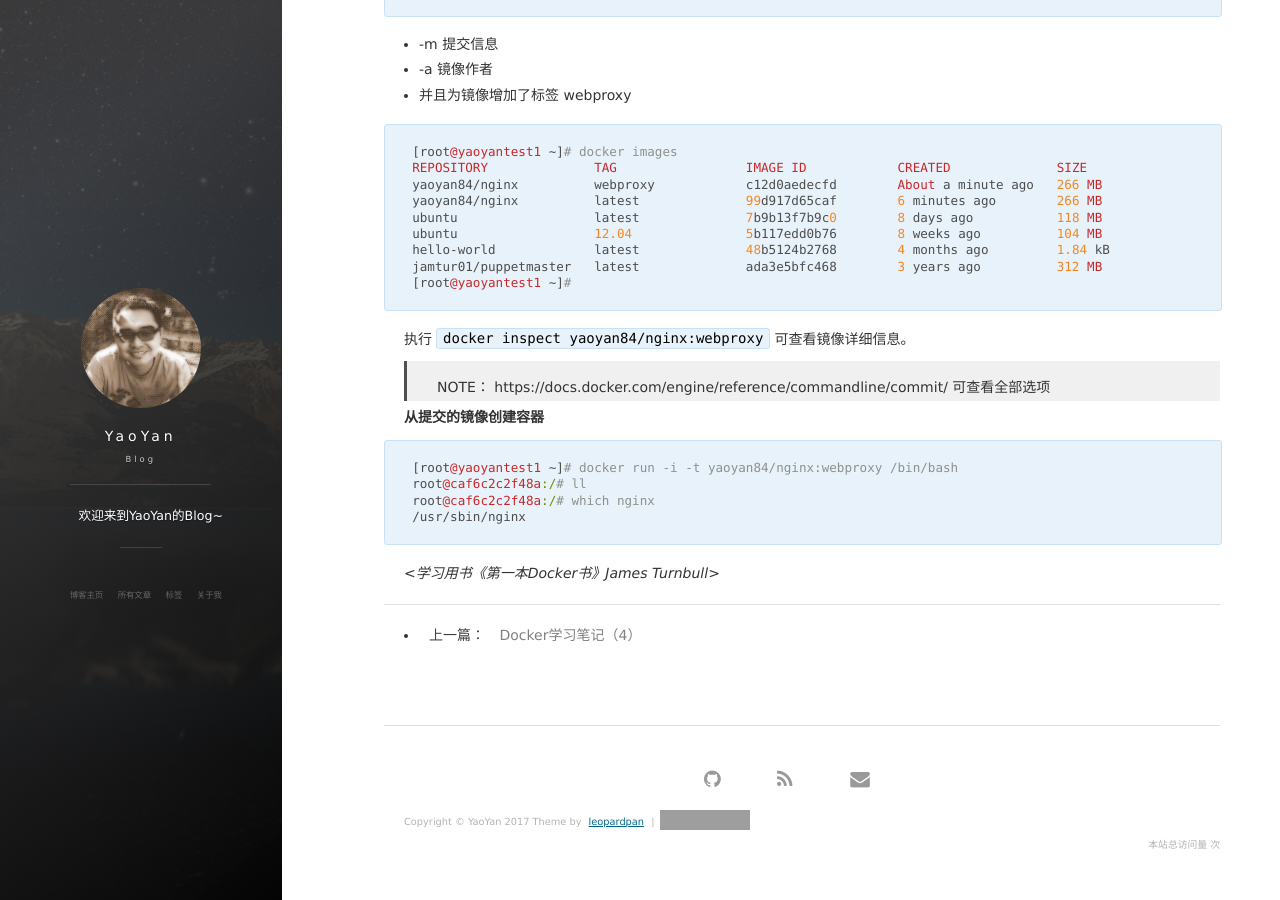
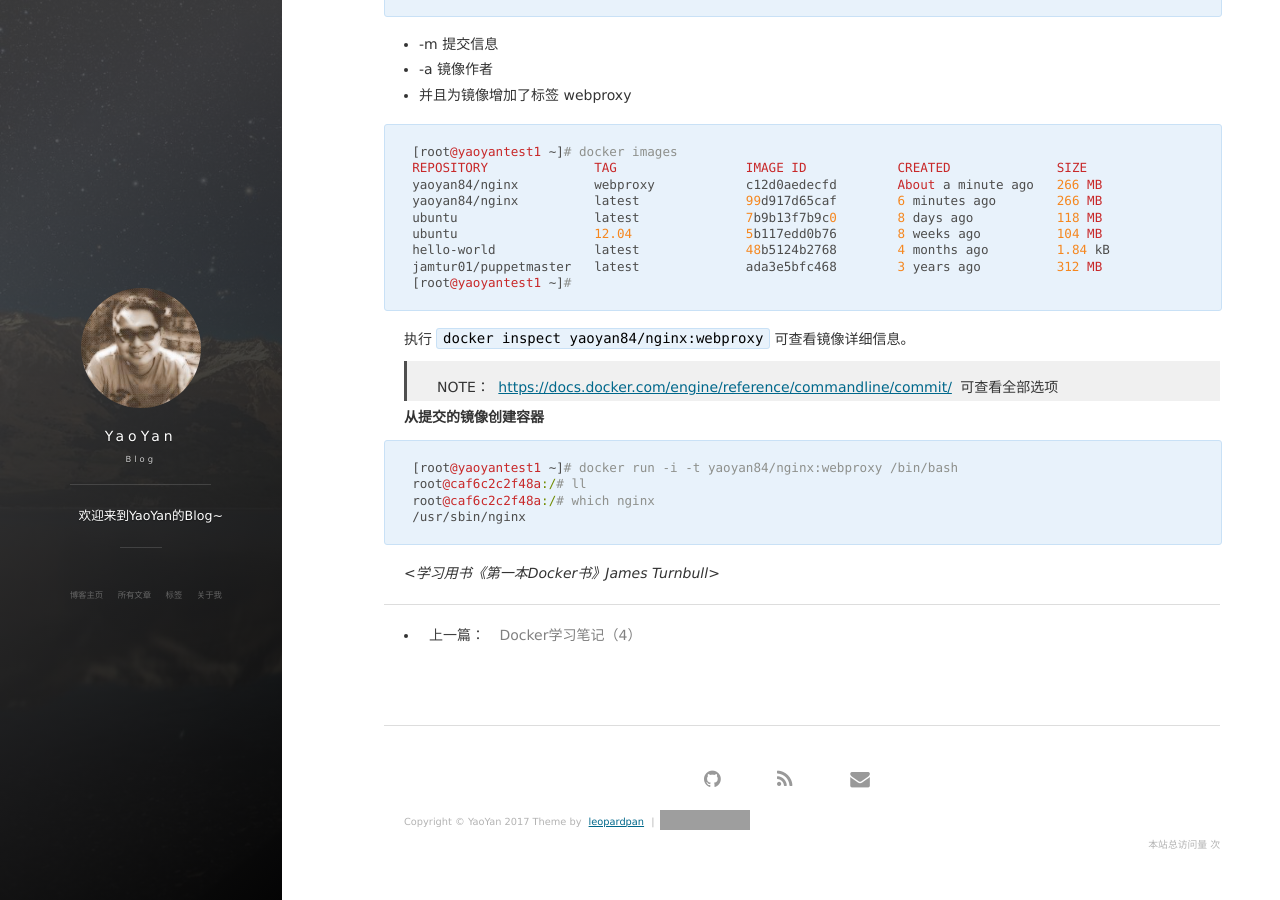
Before and after one commit to yaoyan84/yaoyan84.github.io, a Jekyll site: the page built from _posts/2017-06-12-dockerstudy-5.md, in a window 1280 px wide and 900 px high, scrolled down 6483 px. Built offline with Jekyll 4.4.1, drawn with Linux system fonts in a browser that asks for light colours; nearby versions of some CDN libraries; comment, search, counter and statistics services are not loaded; part of the change alters nothing that is shown; grey boxes are pictures that could not be loaded.

````diff
--- a/_posts/2017-06-12-dockerstudy-5.md
+++ b/_posts/2017-06-12-dockerstudy-5.md
@@ -379,7 +379,7 @@ jamtur01/puppetmaster   latest              ada3e5bfc468        3 years ago
 
 执行 ```docker inspect yaoyan84/nginx:webproxy```  可查看镜像详细信息。
 
->NOTE： https://docs.docker.com/engine/reference/commandline/commit/ 可查看全部选项
+>NOTE： [https://docs.docker.com/engine/reference/commandline/commit/]([https://docs.docker.com/engine/reference/commandline/commit/) 可查看全部选项
 
 **从提交的镜像创建容器**
 
````
